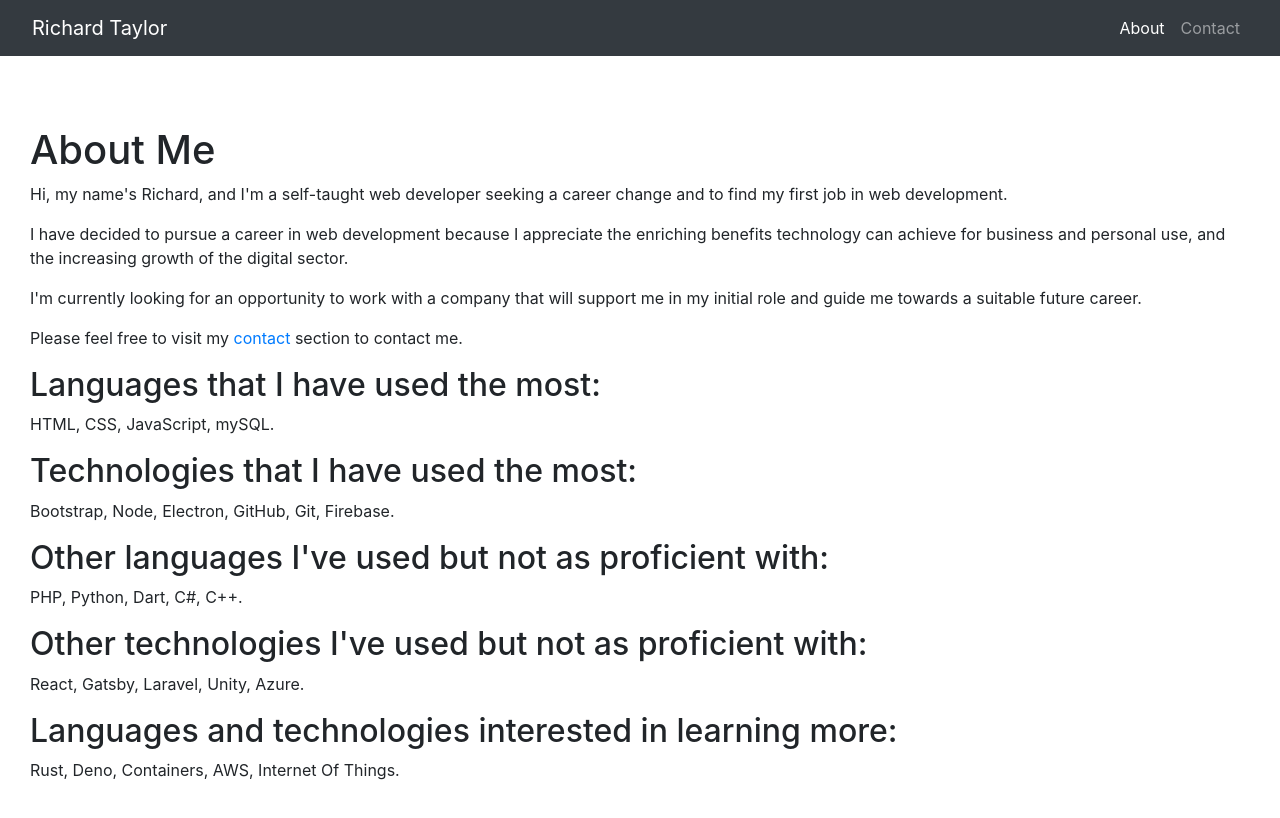
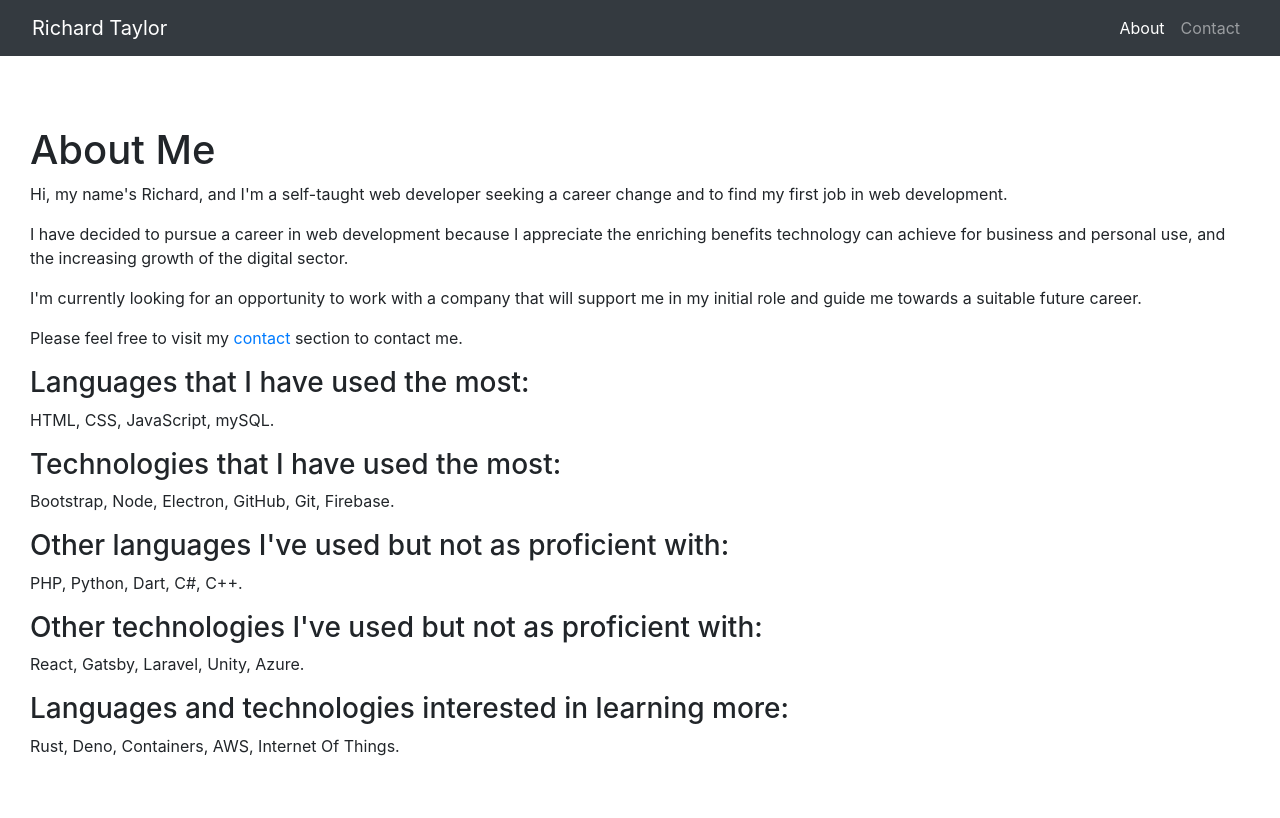
Before and after one commit to web-development2017/my_portfolio, a Gatsby site: page /about in a window 1280 px wide. Built offline with nearby package versions, Linux system fonts and the light colour scheme; Gatsby itself is replaced by a stand-in of ours.

Commit message:
changed heading on about page

```diff
--- a/src/pages/about.js
+++ b/src/pages/about.js
@@ -12,15 +12,15 @@ export default function About() {
           <p>I'm currently looking for an opportunity to work with a company that will support me in my initial role and guide me towards a suitable future career.</p>
           <p>Please feel free to visit my <Link to="/contact">contact</Link> section to contact me.</p>
 
-          <h2>Languages that I have used the most:</h2>
+          <h3>Languages that I have used the most:</h3>
           <p>HTML, CSS, JavaScript, mySQL.</p>
-          <h2>Technologies that I have used the most:</h2>
+          <h3>Technologies that I have used the most:</h3>
           <p>Bootstrap, Node, Electron, GitHub, Git, Firebase.</p>
-          <h2>Other languages I've used but not as proficient with:</h2>
+          <h3>Other languages I've used but not as proficient with:</h3>
           <p>PHP, Python, Dart, C#, C++.</p>
-          <h2>Other technologies I've used but not as proficient with:</h2>
+          <h3>Other technologies I've used but not as proficient with:</h3>
           <p>React, Gatsby, Laravel, Unity, Azure.</p>
-          <h2>Languages and technologies interested in learning more:</h2>
+          <h3>Languages and technologies interested in learning more:</h3>
           <p>Rust, Deno, Containers, AWS, Internet Of Things.</p>
         </Layout>
     );
```
